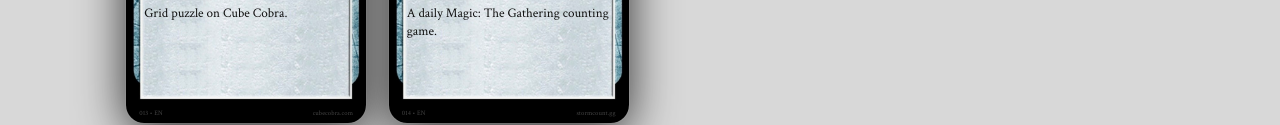
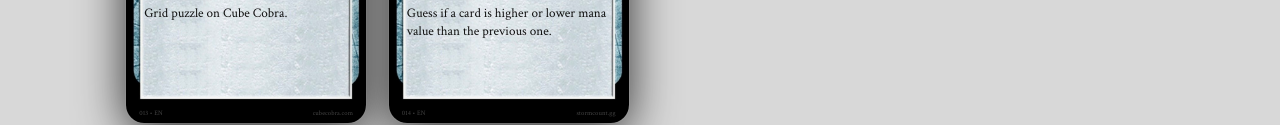
Before and after one commit to julienlegault/MTGDailyGames, a plain HTML site: page index.html in a window 1280 px wide. Shown: the part 1372-1497 px from the top of the page. Drawn offline with Linux system fonts and the light colour scheme; no server answers.

Commit message:
Update description for Storm Count game

```diff
--- a/index.html
+++ b/index.html
@@ -869,7 +869,7 @@
         },
         {
           title: "Storm Count",
-          description: "A daily Magic: The Gathering counting game.",
+          description: "Guess if a card is higher or lower mana value than the previous one.",
           url: "https://stormcount.gg/daily",
           scoreType: "emoji",
           image: "images/stormcount.png",
```
